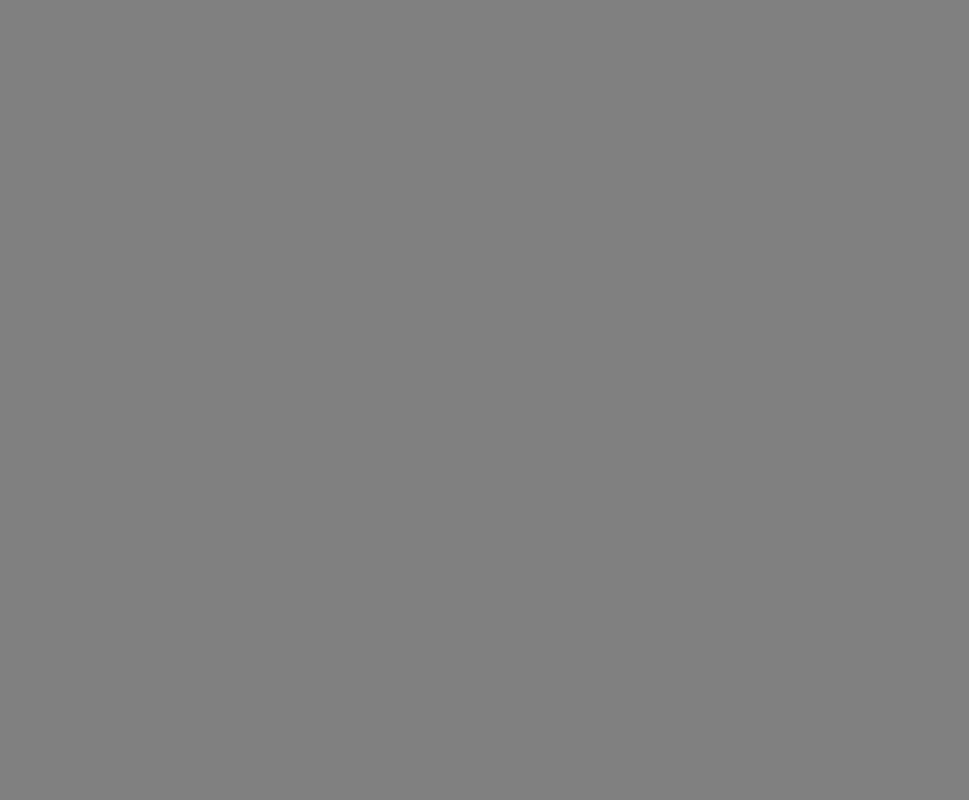
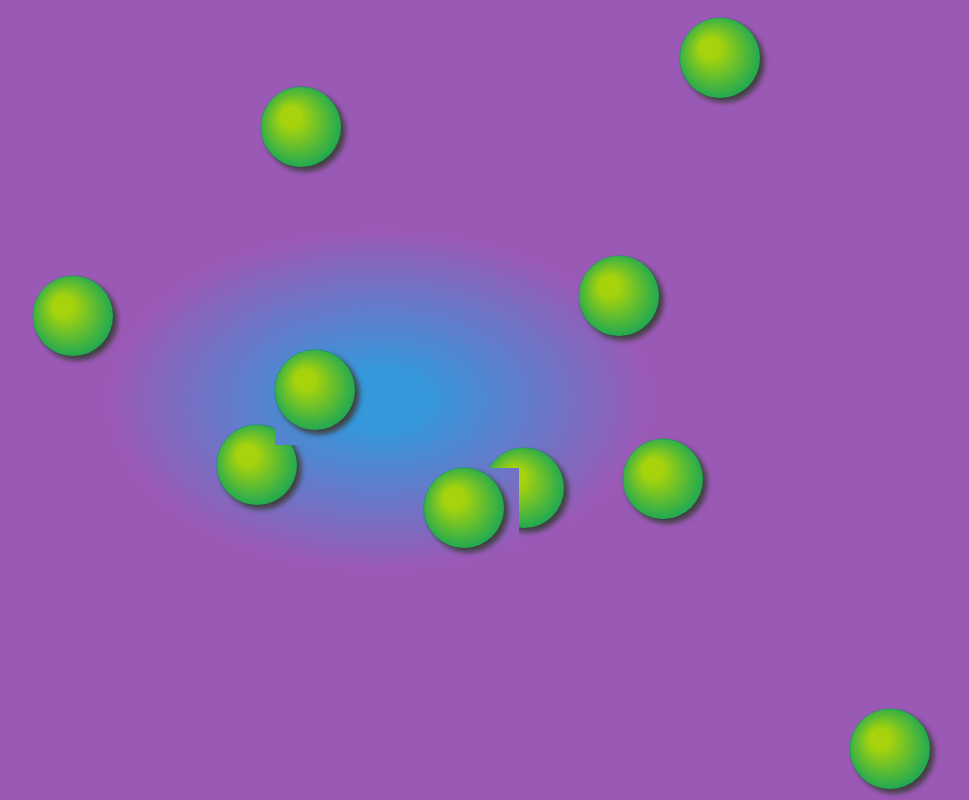
Before and after one commit to AleksaStancev/RXJSProjekat, a website built with webpack: page index.html in a window 1280 px wide. Shown: the whole page, without its empty margins (260-1229 px from the left). Built offline with nearby package versions, Linux system fonts and the light colour scheme.

Commit message:
Circle generator, animations and mouse interaction for gamemode 1

```diff
--- /dev/null
+++ b/src/enumerations/animationsenum.ts
@@ -0,0 +1,4 @@
+export enum Animations {
+  zoomIn,
+  fadeOut,
+}
--- a/src/index.ts
+++ b/src/index.ts
@@ -1 +1,5 @@
-console.log("test");
+import { GameManager } from "./managers/gamemanager";
+
+const gameManager = new GameManager();
+
+gameManager.startGame();
--- /dev/null
+++ b/src/interfaces/icircle.ts
@@ -0,0 +1,11 @@
+import { Animations } from "../enumerations/animationsenum";
+
+export interface ICircle {
+  x: number;
+  y: number;
+  radius: number;
+  gradient: string;
+  alpha: number;
+  path: Path2D;
+  animation: Animations;
+}
--- /dev/null
+++ b/src/interfaces/igamestate.ts
@@ -0,0 +1,6 @@
+import { ICircle } from "./icircle";
+
+export interface IGameState {
+  circles: ICircle[];
+  points: number;
+}
--- /dev/null
+++ b/src/libraries/animationlibrary.ts
@@ -0,0 +1,62 @@
+import { Animations } from "../enumerations/animationsenum";
+import { ICircle } from "../interfaces/icircle";
+
+export function setupAnimationAndGetLoopCondition(
+  circle: ICircle,
+  renderingContext: CanvasRenderingContext2D
+): boolean {
+  switch (circle.animation) {
+    case Animations.zoomIn:
+      return zoomInAnimation(circle, renderingContext);
+    case Animations.fadeOut:
+      return fadeOutAnimation(circle, renderingContext);
+  }
+}
+
+function setPaintingStyles(
+  fillStyle: string | CanvasGradient,
+  shadowColor: string,
+  strokeStyle: string,
+  renderingContext: CanvasRenderingContext2D
+): void {
+  renderingContext.fillStyle = fillStyle;
+  renderingContext.shadowColor = shadowColor;
+  renderingContext.strokeStyle = strokeStyle;
+}
+
+function fadeOutAnimation(
+  circle: ICircle,
+  renderingContext: CanvasRenderingContext2D
+): boolean {
+  circle.alpha -= 0.05;
+  setPaintingStyles(
+    `rgba(${circle.gradient},${circle.alpha})`,
+    `rgba(64,64,64,${circle.alpha})`,
+    `rgba(1,159,98,${circle.alpha})`,
+    renderingContext
+  );
+
+  return circle.alpha > 0;
+}
+function zoomInAnimation(
+  circle: ICircle,
+  renderingContext: CanvasRenderingContext2D
+): boolean {
+  circle.path = new Path2D();
+  circle.path.arc(circle.x, circle.y, circle.radius, 0, Math.PI * 2);
+
+  let radgrad = renderingContext.createRadialGradient(
+    circle.x - 10,
+    circle.y - 10,
+    10,
+    circle.x,
+    circle.y,
+    50
+  );
+  radgrad.addColorStop(0, "#A7D30C");
+  radgrad.addColorStop(1, "#019F62");
+
+  setPaintingStyles(radgrad, `rgba(64,64,64,1)`, "#019F62", renderingContext);
+  circle.radius += 10;
+  return circle.radius < 50;
+}
--- /dev/null
+++ b/src/libraries/dommanipulations.ts
@@ -0,0 +1,8 @@
+export function createAndAppend(
+  host: HTMLElement,
+  elementType: string
+): HTMLElement {
+  const element: HTMLElement = document.createElement(elementType);
+  host.appendChild(element);
+  return element;
+}
--- /dev/null
+++ b/src/managers/gamemanager.ts
@@ -0,0 +1,82 @@
+import { from, fromEvent, generate, interval, Observable } from "rxjs";
+import {
+  concatMap,
+  delay,
+  filter,
+  first,
+  map,
+  take,
+  toArray,
+} from "rxjs/operators";
+import { Animations } from "../enumerations/animationsenum";
+import { ICircle } from "../interfaces/icircle";
+import { IGameState } from "../interfaces/igamestate";
+import { ObservableProvider } from "../observableprovider";
+import { UIManager } from "./uimanager";
+
+export class GameManager {
+  private uiManager: UIManager;
+  private observableProvider: ObservableProvider;
+
+  private gameState: IGameState;
+
+  private circles$: Observable<ICircle>;
+
+  constructor() {
+    this.uiManager = new UIManager();
+    this.observableProvider = new ObservableProvider();
+
+    this.gameState = {
+      circles: [],
+      points: 0,
+    };
+  }
+
+  startGame(): void {
+    this.uiManager.renderCanvas();
+
+    this.observableProvider.mouseMoveEvents$.subscribe((mouseEvent) =>
+      this.uiManager.renderGradient(mouseEvent.x, mouseEvent.y)
+    );
+
+    this.observableProvider.circleGenerator$.subscribe((circle) => {
+      this.gameState.circles.push(circle);
+      this.uiManager.renderCircle(circle);
+    });
+
+    this.observableProvider.mouseMoveEvents$
+      .pipe(concatMap((mouseEvent) => this.generateCircles$(mouseEvent)))
+      .subscribe((touchedCircle) => {
+        touchedCircle.animation = Animations.fadeOut;
+        this.uiManager.renderCircle(touchedCircle);
+        this.circles$
+          .pipe(
+            filter((circle) => circle !== touchedCircle),
+            toArray()
+          )
+          .subscribe(
+            (remainingCircles) => (this.gameState.circles = remainingCircles)
+          );
+      });
+  }
+
+  private checkIfMouseIsInCircle(
+    mouseEvent: MouseEvent,
+    circle: ICircle
+  ): boolean {
+    return (
+      mouseEvent.x > circle.x - circle.radius &&
+      mouseEvent.x < circle.x + circle.radius &&
+      mouseEvent.y > circle.y - circle.radius &&
+      mouseEvent.y < circle.y + circle.radius
+    );
+  }
+
+  private generateCircles$(mouseEvent: MouseEvent): Observable<ICircle> {
+    this.circles$ = from(this.gameState.circles);
+    return this.circles$.pipe(
+      first((circle) => this.checkIfMouseIsInCircle(mouseEvent, circle), null),
+      filter((circle) => circle !== null)
+    );
+  }
+}
--- /dev/null
+++ b/src/managers/uimanager.ts
@@ -0,0 +1,57 @@
+import { Observable } from "rxjs";
+import { setupAnimationAndGetLoopCondition } from "../libraries/animationlibrary";
+import { createAndAppend } from "../libraries/dommanipulations";
+import { Animations } from "../enumerations/animationsenum";
+import { ICircle as ICircle } from "../interfaces/icircle";
+
+export class UIManager {
+  private canvas: HTMLCanvasElement;
+  private renderingContext: CanvasRenderingContext2D;
+
+  private loopCondition: boolean;
+  private renderedRects: ICircle[];
+
+  private mouseMoveEvents$: Observable<MouseEvent>;
+
+  constructor() {
+    this.renderedRects = [];
+  }
+
+  renderCanvas(): void {
+    this.canvas = <HTMLCanvasElement>createAndAppend(document.body, "canvas");
+    this.renderingContext = this.canvas.getContext("2d");
+    this.canvas.height = window.innerHeight;
+    this.canvas.width = window.innerWidth;
+
+    this.renderingContext.shadowBlur = 5;
+    this.renderingContext.shadowOffsetX = 4;
+    this.renderingContext.shadowOffsetY = 4;
+  }
+
+  renderGradient(x: number, y: number): void {
+    const xperc: number = Math.round((x / window.innerWidth) * 100);
+    const yperc: number = Math.round((y / window.innerHeight) * 100);
+    document.body.style.background = `radial-gradient(circle at ${xperc}% ${yperc}%,#3498db 5%, #9b59b6 40%)`;
+  }
+
+  renderCircle(circle: ICircle): void {
+    window.requestAnimationFrame(() => {
+      this.renderingContext.clearRect(
+        circle.x - circle.radius,
+        circle.y - circle.radius,
+        2 * circle.radius + 15,
+        2 * circle.radius + 15
+      );
+
+      this.loopCondition = setupAnimationAndGetLoopCondition(
+        circle,
+        this.renderingContext
+      );
+
+      this.renderingContext.stroke(circle.path);
+      this.renderingContext.fill(circle.path);
+
+      if (this.loopCondition) this.renderCircle(circle);
+    });
+  }
+}
--- /dev/null
+++ b/src/observableprovider.ts
@@ -0,0 +1,50 @@
+import { fromEvent, interval, Observable } from "rxjs";
+import { delay, map, take } from "rxjs/operators";
+import { Animations } from "./enumerations/animationsenum";
+import { ICircle } from "./interfaces/icircle";
+
+export class ObservableProvider {
+  //events
+  public readonly mouseMoveEvents$: Observable<MouseEvent>;
+
+  //generators
+  public readonly circleGenerator$: Observable<ICircle>;
+
+  constructor() {
+    this.mouseMoveEvents$ = fromEvent<MouseEvent>(document, "mousemove");
+
+    this.circleGenerator$ = interval(500).pipe(
+      delay(this.getRandomInt(0, 500)),
+      map(() => this.getRandomCircle())
+    );
+  }
+
+  private getRandomInt(min: number, max: number): number {
+    min = Math.ceil(min);
+    max = Math.floor(max);
+    return Math.floor(Math.random() * (max - min + 1)) + min;
+  }
+
+  private getRandomCircle(): ICircle {
+    return {
+      x: this.getRandomInt(0, 1920),
+      y: this.getRandomInt(0, 1080),
+      radius: 0,
+      gradient: this.getRandomColor(),
+      alpha: 1,
+      path: new Path2D(),
+      animation: Animations.zoomIn,
+    };
+  }
+
+  private getRandomColor(): string {
+    switch (this.getRandomInt(0, 1)) {
+      case 0:
+        return "185, 122, 149";
+      case 1:
+        return "246, 174, 153";
+      default:
+        return "255,255,255";
+    }
+  }
+}
--- a/style.css
+++ b/style.css
@@ -1,12 +1,17 @@
 html {
   height: 100%;
+  width: 100%;
+  overflow: hidden;
 }
 body {
-  background-color: gray;
-  display: flex;
-  flex-direction: column;
-  justify-content: space-evenly;
+
+  position: fixed;
+  top: 0px;
+  left: 0px;
+  margin: 0px;
+  padding: 0px;
   height: 100%;
-  padding: 0px;
-  margin: 0px;
+  width: 100%;
+  background: gray;
+  background: radial-gradient(at center, #3498db 5%, #9b59b6 30%);
 }
```
